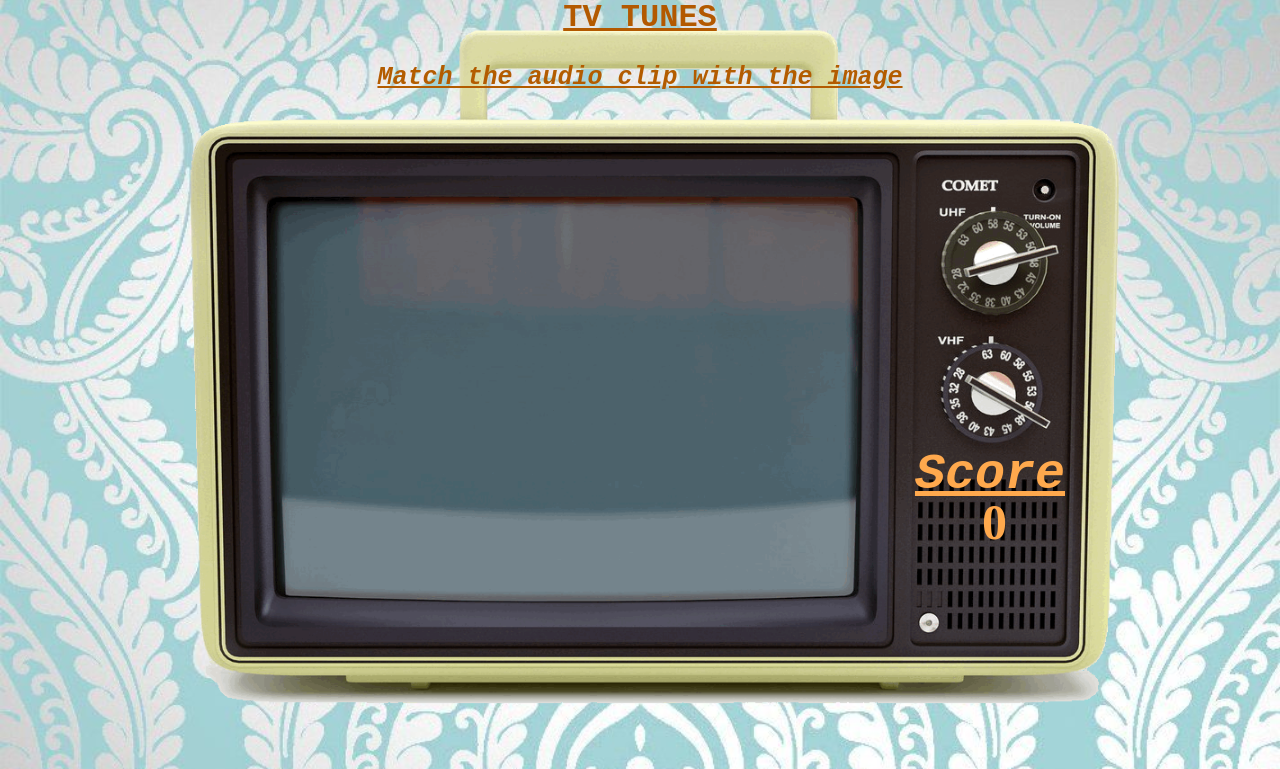
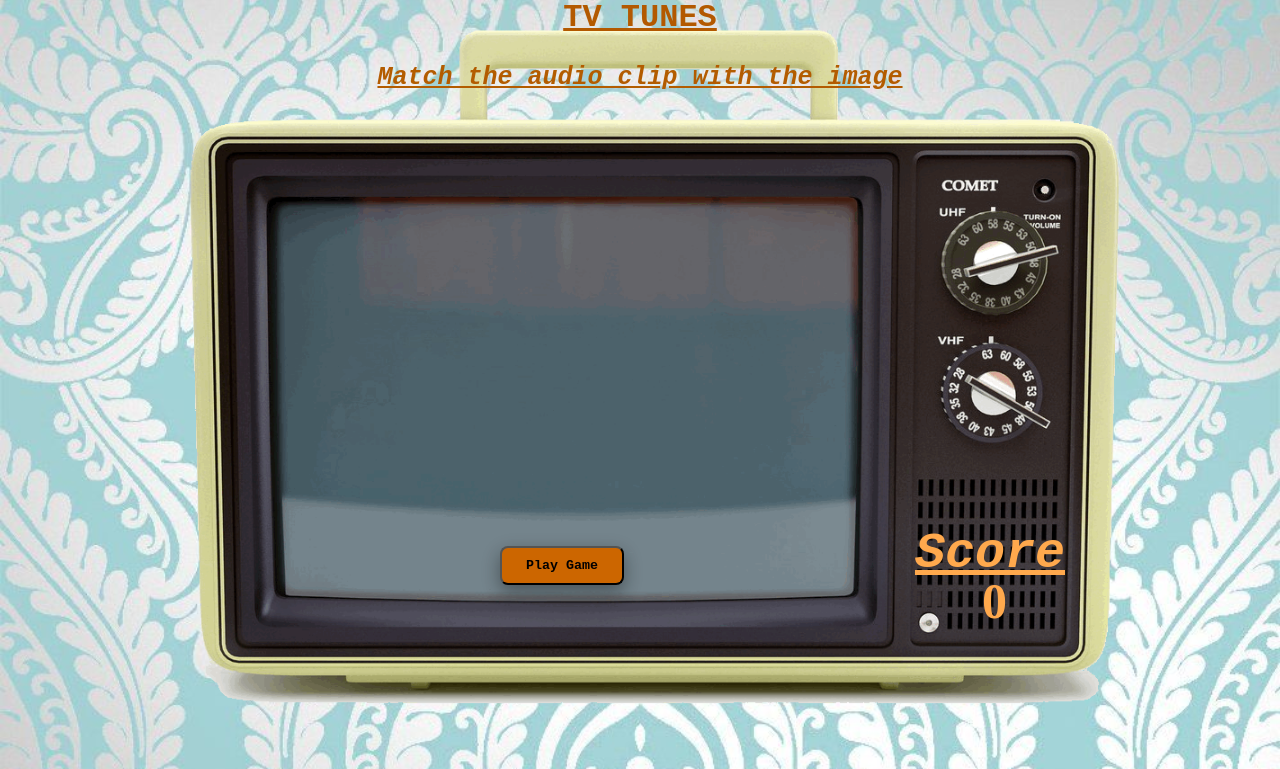
Before and after one commit to ccasey79/wdi-project-1, a PHP site: page / in a window 1280 px wide. Shown: the part 31-800 px from the top of the page. Run offline with PHP 8.4, Linux system fonts and the light colour scheme.

Commit message:
reset button & reset score added

```diff
--- a/index.html
+++ b/index.html
@@ -20,7 +20,7 @@
 
 
   <div class="commence">
-  <button id="start" type ="button"class="hidden">Play Game</button>
+  <button id="start" type ="button">Play Game</button>
   </div>
 
   <h3 id="total">Score</h3>
@@ -29,6 +29,7 @@
   <!-- <button id="level2" type="button">Level 2</button> -->
 
   <span id="timer"></span>
+  <div id="finished-game" class="hidden">Game Over...</div>
 </div>
 
 
--- a/main.js
+++ b/main.js
@@ -56,14 +56,19 @@ var images = document.getElementsByTagName("img");
 var audio = new Audio("audio/" + rounds[question].sound);
 var winSound = new Audio("audio/" + "match" + ".wav");
 var loseSound = new Audio("audio/" + "wrong" + ".wav");
+var startButton = document.getElementById("start");
+var finishedGame = document.getElementById("finished-game");
 
-document.getElementById("start").addEventListener("click", function(e){
-  //alert("Start game!");
-
+startButton.addEventListener("click", function(e){
+  this.className = "hidden";
+  question = 0;
+  score = 0;
+  userScore.innerHTML = score;
   changeTheRound();
-  });
+});
 
 function changeTheRound(){
+  finishedGame.className = "hidden";
   console.log(rounds[question].sound);
   // if (question > 0){
   //   audio.pause();
@@ -107,13 +112,12 @@ for(i = 0; i<images.length; i++) {
 }
 
 function revealTheScore(){
-  // alert(score);
-  var container = document.getElementById("container");
-  var finishedGame = document.createElement("DIV");
-  finishedGame.setAttribute("id", "finished-game");
-  finishedGame.innerHTML = "Your score is..", score;
-  container.appendChild(finishedGame);
+  setTimeout(function() {
+    finishedGame.className = "";
+    startButton.className = "";
+  }, 3000);
 }
+
 
 
 // From correct tick - move onto the next question
--- a/style.css
+++ b/style.css
@@ -87,12 +87,12 @@ button {
 
 .choices {
   margin-left: 220px;
-  margin-top: 120px;
+  margin-top: 140px;
 }
 
 .commence {
   margin-left: 385px;
-  margin-top: 30px;
+  margin-top: 50px;
 }
 
 p {
@@ -107,7 +107,7 @@ p {
 
 #finished-game {
     position: relative;
-    top: -445px;
+    top: -430px;
     left: 219px;
     background: #737373;
     display: inline-block;
```
